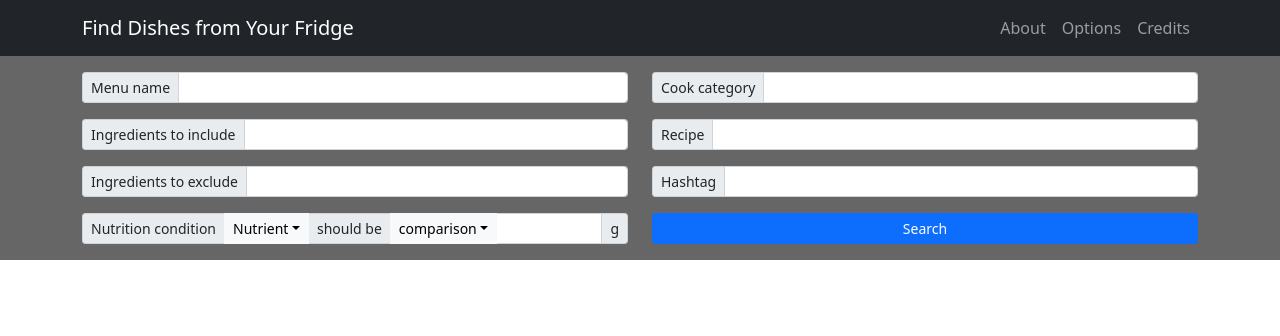
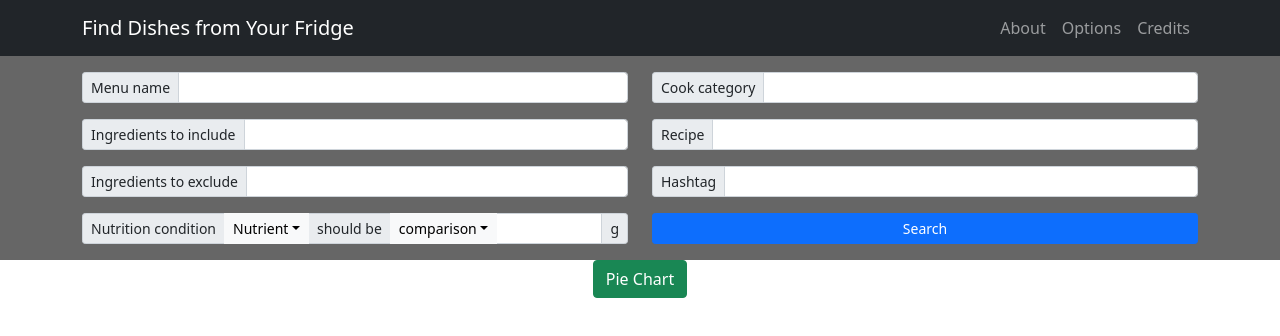
Before and after one commit to JaeyeongYang/2021-fall-dav-team-5, a React (Create React App) app in the folder frontend/: page / in a window 1280 px wide. Shown: the top 336 px of the page. Built offline with nearby package versions, Linux system fonts and the light colour scheme; no server answers.

Commit message:
Update App.tsx
api 사용해서 const로 저장하기

```diff
--- a/frontend/src/App.tsx
+++ b/frontend/src/App.tsx
@@ -6,8 +6,14 @@ import Navbar from "react-bootstrap/Navbar";
 import Nav from "react-bootstrap/Nav";
 
 import SearchHeader from "./components/SearchHeader";
+import PopupWindow from "./components/PopupWindow";
+import {getMenus, getAMenu} from "./api";
+import {Menu} from "./Menu";
 
 function App() {
+  const menus = getMenus();
+  const menu = getAMenu(1); // id: 1
+
   return (
     <div className="App">
       <Navbar bg="dark" variant="dark" sticky="top">
@@ -22,6 +28,7 @@ function App() {
         </Container>
       </Navbar>
       <SearchHeader></SearchHeader>
+      <PopupWindow text="Pie Chart"></PopupWindow>
     </div>
   );
 }
```
